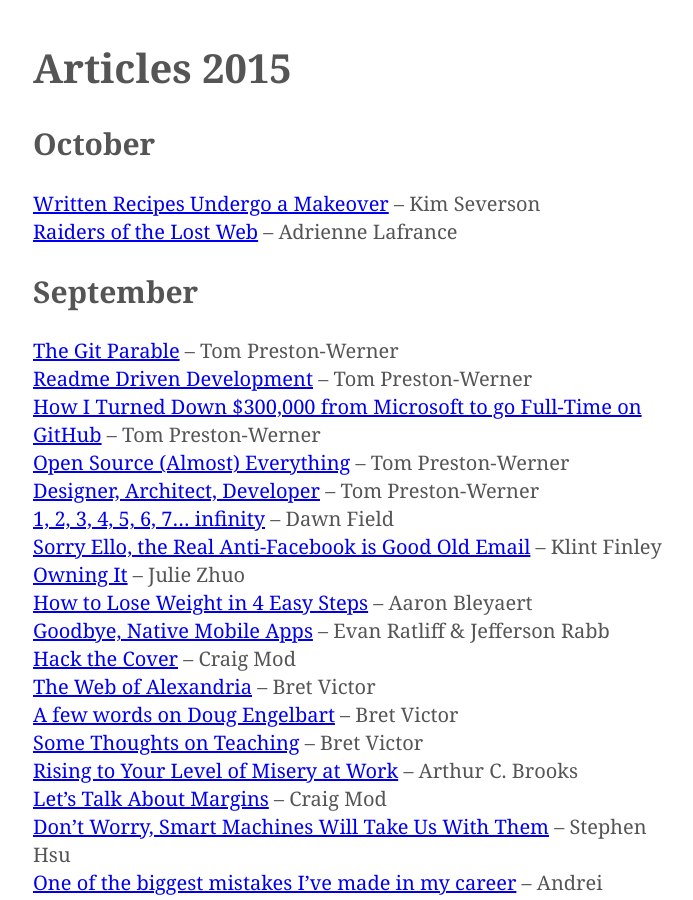
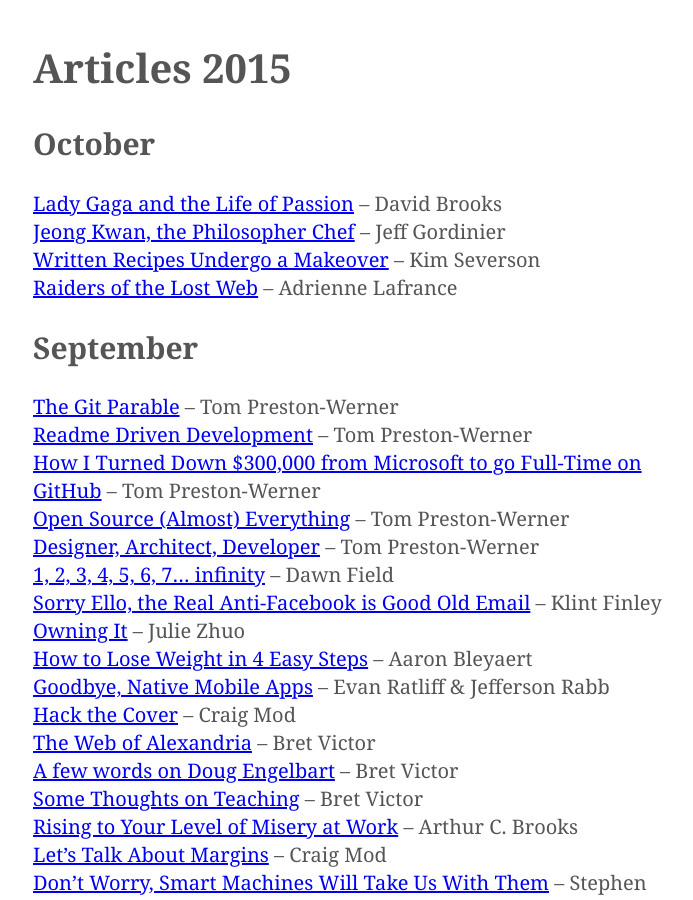
Before and after one commit to kmcgillivray/librarie, a Jekyll site: the page built from articles/2015.md, in a window 1280 px wide and 900 px high. Shown: the whole window, without its empty margins (282-975 px from the left). Built offline with Jekyll 4.4.1, drawn with Linux system fonts in a browser that asks for light colours.

Commit message:
New articles

```diff
--- a/articles/2015.md
+++ b/articles/2015.md
@@ -5,6 +5,8 @@
 
 ## October
 
+* [Lady Gaga and the Life of Passion](http://www.nytimes.com/2015/10/23/opinion/lady-gaga-and-the-life-of-passion.html) – David Brooks
+* [Jeong Kwan, the Philosopher Chef](http://www.nytimes.com/2015/10/16/t-magazine/jeong-kwan-the-philosopher-chef.html?_r=0) – Jeff Gordinier
 * [Written Recipes Undergo a Makeover](http://www.nytimes.com/2015/10/14/dining/written-recipes-undergo-a-makeover.html) – Kim Severson
 * [Raiders of the Lost Web](http://www.theatlantic.com/technology/archive/2015/10/raiders-of-the-lost-web/409210/) – Adrienne Lafrance
 
```
